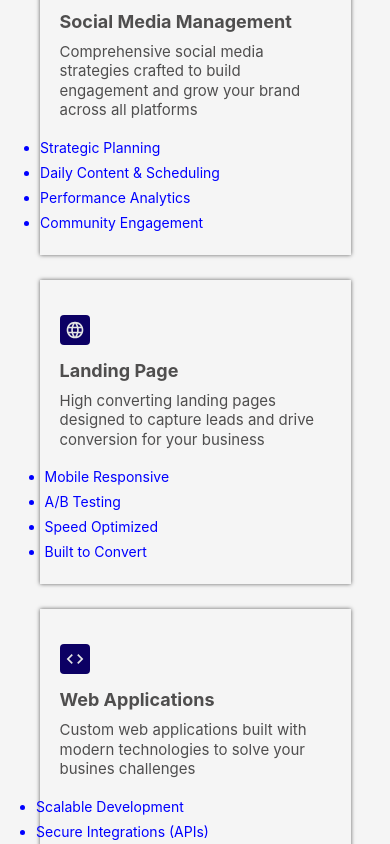
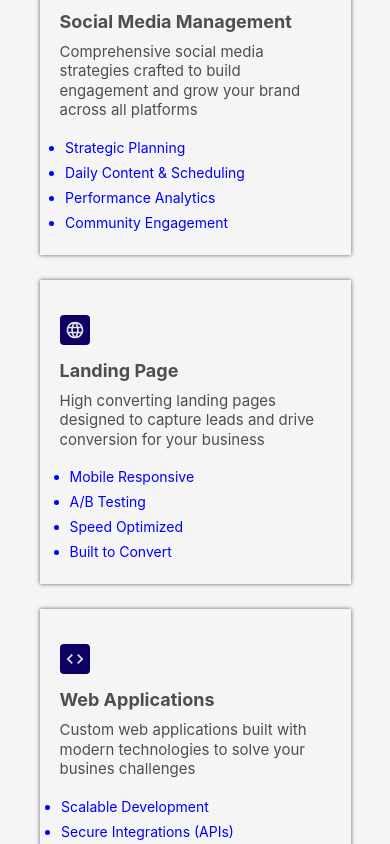
Before and after one commit to Divine-Chidozie/working-on-ace-web-site, a React (Create React App) app in the folder client/: page / in a window 390 px wide. Shown: the part 960-1804 px from the top of the page. Built offline with nearby package versions, Linux system fonts and the light colour scheme.

Commit message:
added margin

```diff
--- a/client/src/App.css
+++ b/client/src/App.css
@@ -430,7 +430,7 @@ br {
     display: flex;
     justify-content: center;
     align-items: flex-start;
-    margin-left: -20px;
+    margin-left: 30px;
     color: blue;
   }
 }
```
